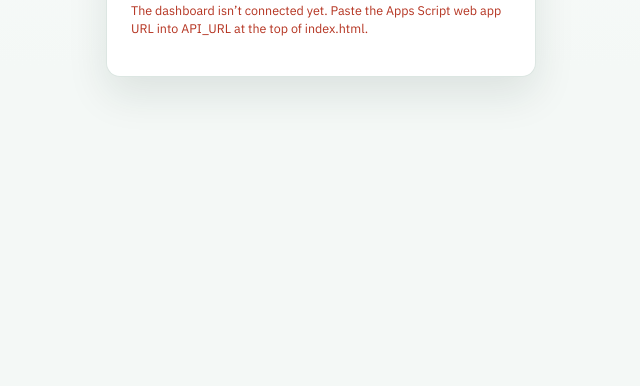
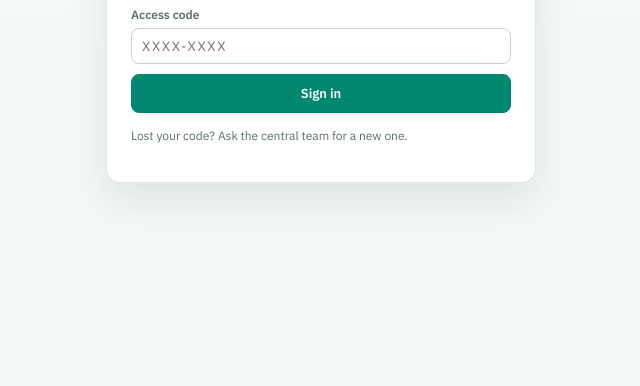
Before and after one commit to josephcj-png/Floor-Pendency-Dashbaord, a plain HTML site: page index.html in a window 1280 px wide. Shown: the part 414-800 px from the top of the page, without its empty margins (319-959 px from the left). Drawn offline with nearby package versions, Linux system fonts and the light colour scheme.

Commit message:
Update index.html

```diff
--- a/index.html
+++ b/index.html
@@ -5,7 +5,7 @@
 <meta name="viewport" content="width=device-width,initial-scale=1,viewport-fit=cover">
 <script>
   // Paste your Apps Script web app URL here (Deploy > Manage deployments > Web app URL)
-  window.API_URL = 'PASTE_YOUR_APPS_SCRIPT_WEB_APP_URL_HERE';
+  window.API_URL = 'https://script.google.com/macros/s/AKfycbyvsaK6-u6mBOoXocEGhCebunDlJz2A9rCkCaTWXsDB_xOflPB4W20ULU8mpEPfAJ0PCQ/exec';
 </script>
 <title>Shadowfax Pendency Dashboard</title>
 <link rel="preconnect" href="https://fonts.googleapis.com">
```
